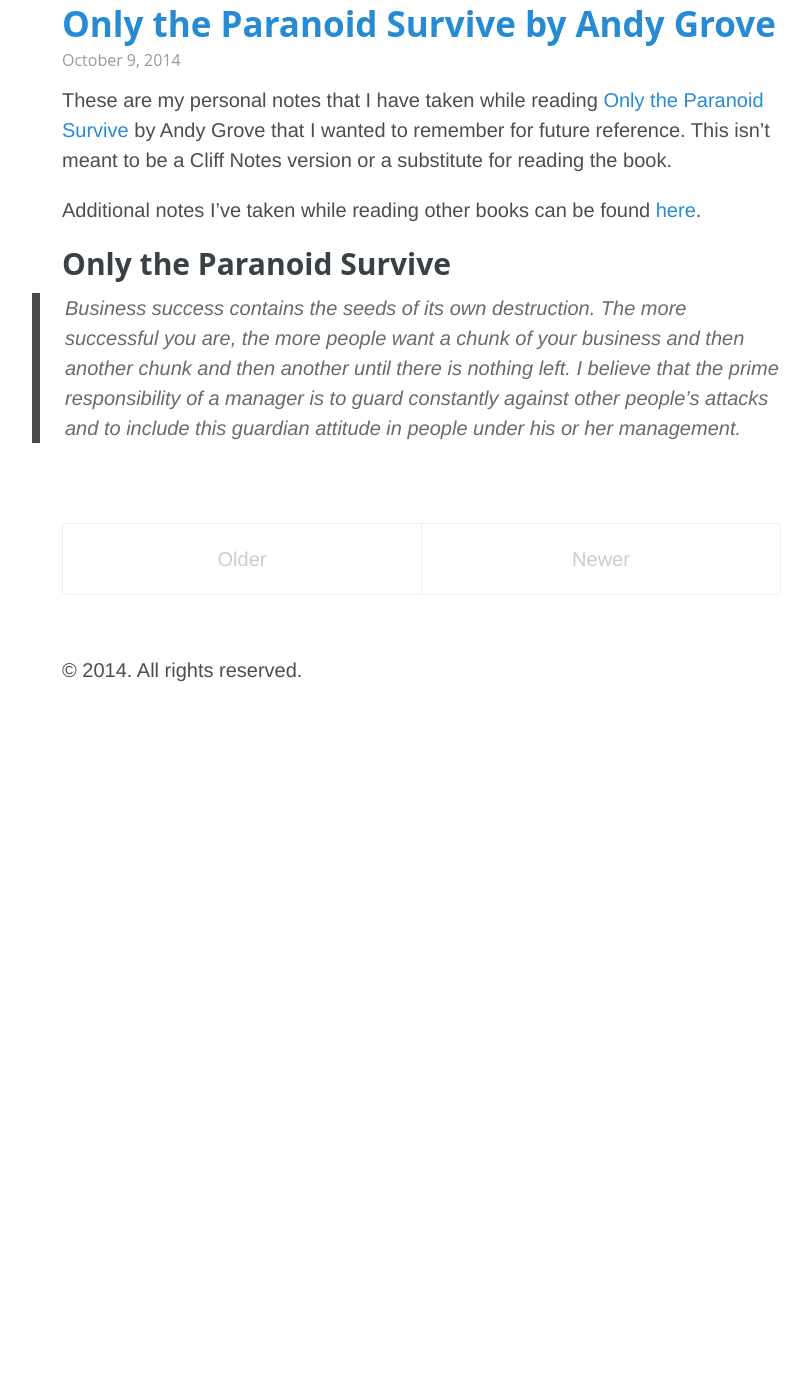
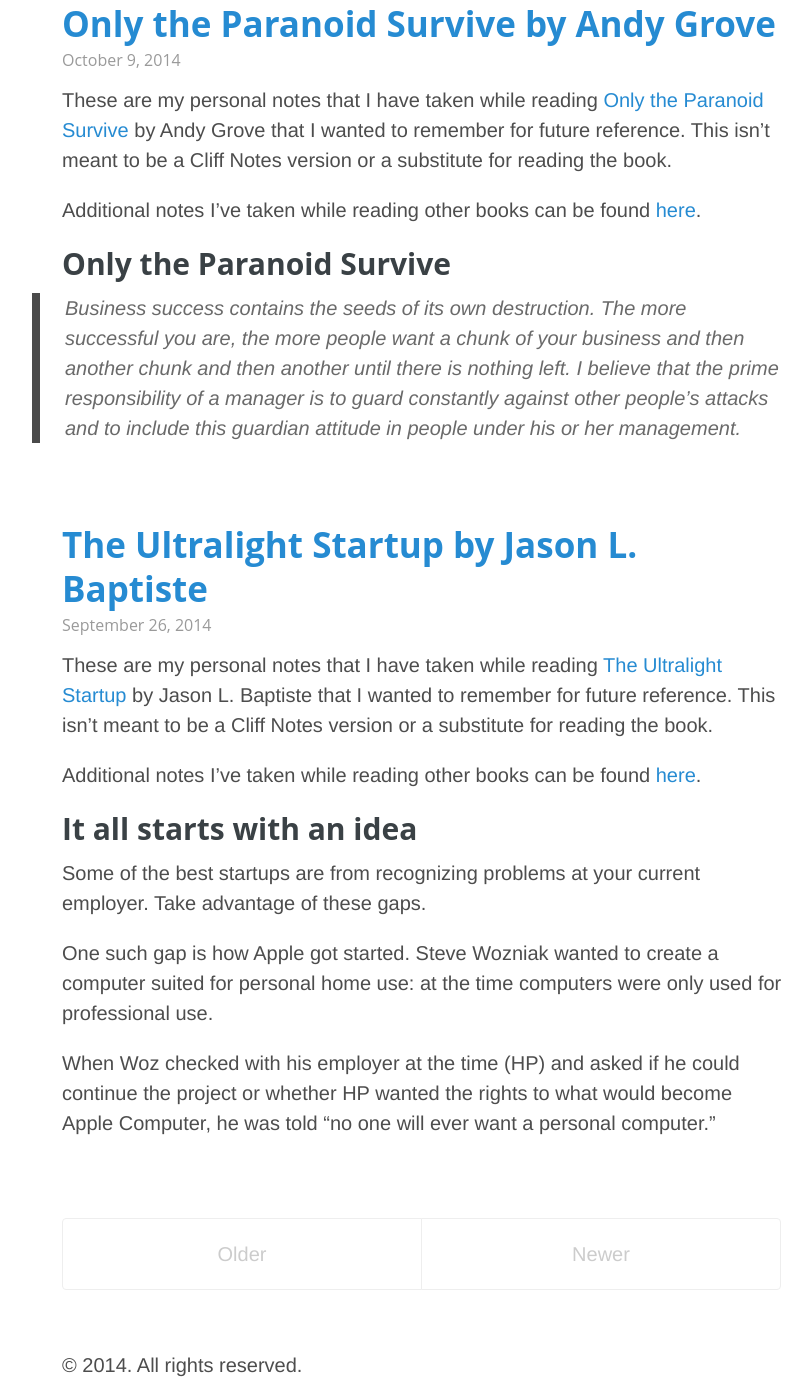
Before and after one commit to laprade/laprade.github.io, a Jekyll site: the page built from index.html, in a window 1280 px wide and 1400 px high, scrolled down 591 px. Shown: the whole window, without its empty margins (218-1030 px from the left). Built offline with Jekyll 4.4.1, drawn with Linux system fonts in a browser that asks for light colours; the list of posts is cut into pages by our own code; before the commit the page ends 1296 px from its top, so only the background shows below that; some of the changed lines change nothing that is shown.

Commit message:
add 2014-9-26-ultralight-startup.md

```diff
--- a/_includes/head.html
+++ b/_includes/head.html
@@ -1,15 +1,3 @@
-<!-- <header id="masthead">
-<a href="{{ site.domain }}/">Alex LaPrade</a>
-  <nav id="headernav" role="navigation">
-    <ul>
-      <li><a href="{{ site.domain }}/about/">About</a></li>
-      <li><a href="{{ site.domain }}/book-notes/">Book Notes</a></li>
-      <li><a href="{{ site.domain }}/blogs-posts/">Blog Posts</a></li>
-      <li><a href="{{ site.domain }}/contact/">Contact</a>
-      </li>
-    </ul>
-  </nav>
-</header> Temporarily commenting out edited header-->
 
 <head>
   <link href="http://gmpg.org/xfn/11" rel="profile">
@@ -20,9 +8,9 @@
 
   <title>
     {% if page.title == "Home" %}
-      {{ site.title }} &middot; {{ site.tagline }}
+      {{ site.title }}
     {% else %}
-      {{ page.title }} &middot; {{ site.title }}
+      {{ page.title }}
     {% endif %}
   </title>
 
@@ -31,8 +19,7 @@
   <link rel="stylesheet" href="/public/css/syntax.css">
 
   <!-- Icons -->
-  <link rel="apple-touch-icon-precomposed" sizes="144x144" href="/public/apple-touch-icon-144-precomposed.png">
-                                 <link rel="shortcut icon" href="/public/favicon.ico">
+<link rel="shortcut icon" href="/public/favicon.ico">
 
   <!-- RSS -->
   <link rel="alternate" type="application/rss+xml" title="RSS" href="/atom.xml">
--- /dev/null
+++ b/_posts/2014-9-26-ultralight-startup.md
@@ -0,0 +1,111 @@
+---
+layout: post
+title: The Ultralight Startup by Jason L. Baptiste
+permalink: ultralight-startup
+---
+
+These are my personal notes that I have taken while reading [The Ultralight Startup](http://www.amazon.com/The-Ultralight-Startup-Launching-Business/dp/159184486X) by Jason L. Baptiste that I wanted to remember for future reference. This isn’t meant to be a Cliff Notes version or a substitute for reading the book.
+
+Additional notes I've taken while reading other books can be found [here](http://laprade.org/book-notes/).
+
+## It all starts with an idea
+
+Some of the best startups are from recognizing problems at your current employer.  Take advantage of these gaps.
+
+One such gap is how Apple got started.  Steve Wozniak wanted to create a computer suited for personal home use: at the time computers were only used for professional use.
+
+When Woz checked with his employer at the time (HP) and asked if he could continue the project or whether HP wanted the rights to what would become Apple Computer, he was told "no one will ever want a personal computer."
+
+<!-- more -->
+
+### Do something that used to be impossible
+
+The best products take advantages of new technologies that can be applied to an idea to make a truly innovative product.
+
+### Look at your idea under a microscope
+
+OnSwipe started as a WordPress plugin for $50.
+
+> People are cheap and convincing them that you provide value takes a lot of work. When you're starting out, the difference between zero dollars and any number greater than zero dollars is huge.  By partnering with WordPress, we were able to get hundreds of people to pay us.  That's when we knew we were on to something of tremendous value.  We never intended to stick with the plugin idea, but it served as a litmus test to determine just how much value there was in the concept.
+
+## Launch faster than you ever imagined
+
+There are two types of MVP's: minimal feature set MVP's and smoke test MVP's.  The former requires building a working product.  The latter is showing a few elements of the product you hope to build.
+
+> An MVP is a type of experiment on your product and, as with a regular science experiment, you should have a hypothesis to test as you move forward.  Make an educated guess about what you expect will happen so that you have something to pay attention to in the experiment.
+
+Outline the roles of each potential user.  This allows you to organize the MVP so that each user understands the functionality / benefit of your product.
+
+Remember, the goal is to build something in a short period of time. There's no need to reinvent the wheel.
+
+Answer every question imaginable in your FAQ.  If you think even one person will ask a question, answer it there.  Order the dumb questions first.
+
+Set up social media accounts.  Don't view them as a source of traffic.  Use them as a way to indicate to users you're serious about your product.  A presence on these sites indicates you're trying to communicate seriously with the world.
+
+Check to make sure your email addresses, contact forms and phone numbers are working perfectly.
+
+## The five divisions rule
+
+> Look at your business in terms of five distinct categories: product, business development and sales, public relations and marketing, finance and funding, and hiring and HR.  The optimal number of divisions to go full throttle on is two, though three can work well.
+
+## You can't go it alone
+
+> People are the most important asset of a startup.  They breed perseverance, come up with great ideas, and let you build for the long haul and ultimately succeed.  Once you have great people on board with what you're doing, everything else will fall into place over time.
+
+- What cool features or technology have you built that also made a big impact on the overall business?
+- Can you name two people who are as smart as you who you would want to come work for you?
+- What makes you better suited than anyone else to solve this specific problem?
+- What was the hardest feature to cut in a product you built and why did you decide to do it?
+- What would be your process not only for finding great talent but also for qualifying them?
+- What are the two primary outlets you would use for acquiring customers with the first six months of the company's existence?
+- Would you be afraid of this person working at a competitor?
+
+## Using Freelancers
+
+Freelancers should be used when you need a short engagement taken care of or when you need to meet a critical deadline on time or even faster.  For example, OnSwipe has a network of freelancers who can double their work capacity and team overnight when needed.
+
+Don't set project rates. Keep things at a per hour rate, and freelancers will get things done faster.
+
+Send out monthly newsletters to keep your freelancers in the loop.  Let them know about upcoming projects you might need them for or just update on the overall happenings of the project.
+
+## Affiliate Programs
+
+The rates that Amazon pays out to affiliates are straightforward.  Affiliates know how much they will be making and when on a product by product basis.
+
+Amazon creates not only basic banner ads but intense technology to embed their products on publishers' websites.
+
+Integration is robust yet easy for affiliates.  "Amazon associates" can get up and running almost instantly, while many other affiliate programs require a decently in depth approval process which often turns off new affiliates.
+
+## The Art of Business Development
+
+What made Google really take off in its early years were its business development deals with AOL and Yahoo! to power their search.
+
+You have to go for wide distribution with your business development deals.  It's just not possible for you to tackle a large number of deals, so you need to find large deals that bring a lot of distribution.
+
+Find a partner who shares your same customer base for isn't competitive at all (e.g. most likely a complimentary product).  Show them their customers will gain more value by partnering with you on their product.  Show them what's in it for them.
+
+## Business Development 2.0
+
+Caterina Fake has called API's "Business Development 2.0" - companies don't need to cut a business development deal with your company to be able to do interesting things with your product.
+
+Open API's allow you to extend the value of your product to potential customers since they can customize it to their own needs or mash it up with their existing systems.
+
+You can also get your product into the hands of many more users.  DropBox's API is used by almost every productivity app for iPad and iPhone.  DropBox is now exposed to every single new user of those applications.
+
+## Make your startup famous
+
+> People love a good David and Goliath story, so don't be afraid to pick fights with industry leaders and huge companies to gain attention.  This will raise your profile by putting you on an equal footing with those way out of your league.
+
+OnSwipe called out Rupert Murdoch's pet project, The Daily, about how to make the design tablet based and the content web based instead of downloadable.  _Wired_ read the post early and was able to link back to it.
+
+## Pitching the Press
+
+Don't write for the journalist. Write for the readers.  Give them sound bites they can republish or quote.  Always provide a way for the writer to get access to more information so they don't have to speak to you again.  This includes: pictures and video, feature overviews, basic company info and the significance of what's being announced.
+
+Ask "what can I do to make this a great story for you?" Writers don't want generic press releases.  They want something that can benefit them.
+
+Giveaways are a great media incentive - e.g. early invites or trials of a service.  The outlet can offer their audience something they can't get elsewhere.
+
+![The Ultralight Startup by Jason L. Baptiste](http://laprade.org/wp-content/uploads/2014/09/2014-09-24-08.58.53-1.jpg)
+
+_Photo taken with [VSCOcam](http://vsco.co/)._
```
Also changed, not shown: public/apple-touch-icon-precomposed.png (deleted).
